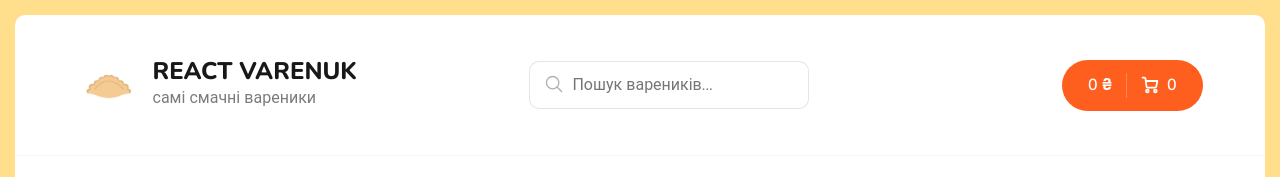
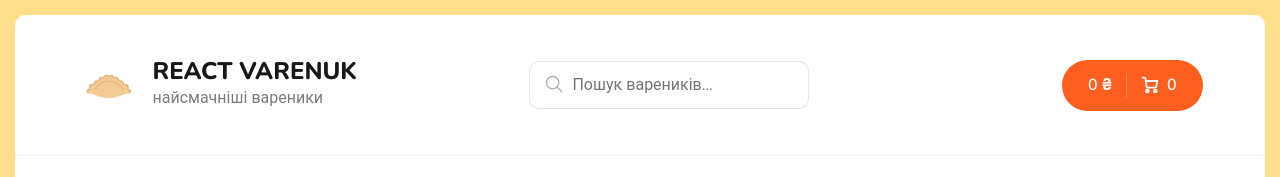
Before and after one commit to Serhii-Shmyhelskyi/react-varenuk, a React (Create React App) app: page /react-varenuk/cartEmpty in a window 1280 px wide. Shown: the top 177 px of the page. Built offline with nearby package versions, Linux system fonts and the light colour scheme.

Commit message:
fix words

```diff
--- a/src/components/Header.tsx
+++ b/src/components/Header.tsx
@@ -33,7 +33,7 @@ export const Header: FC = () => {
             <img width="60" src={LogoPng} alt="varenuk logo" />
             <div>
               <h1>React varenuk</h1>
-              <p>самі смачні вареники</p>
+              <p>найсмачніші вареники</p>
             </div>
           </div>
         </Link>
--- a/src/components/VarenukBlock/index.tsx
+++ b/src/components/VarenukBlock/index.tsx
@@ -96,7 +96,7 @@ export const VarenukBlock: FC<VarenukBlockProps> = ({
                 fill="white"
               />
             </svg>
-            <span>Добавити</span>
+            <span>Додати</span>
             {addedCount > 0 && <i>{addedCount}</i>}
           </button>
         </div>
```
Also changed, not shown: 1 other file (tests, documents, lock files or other folders).
